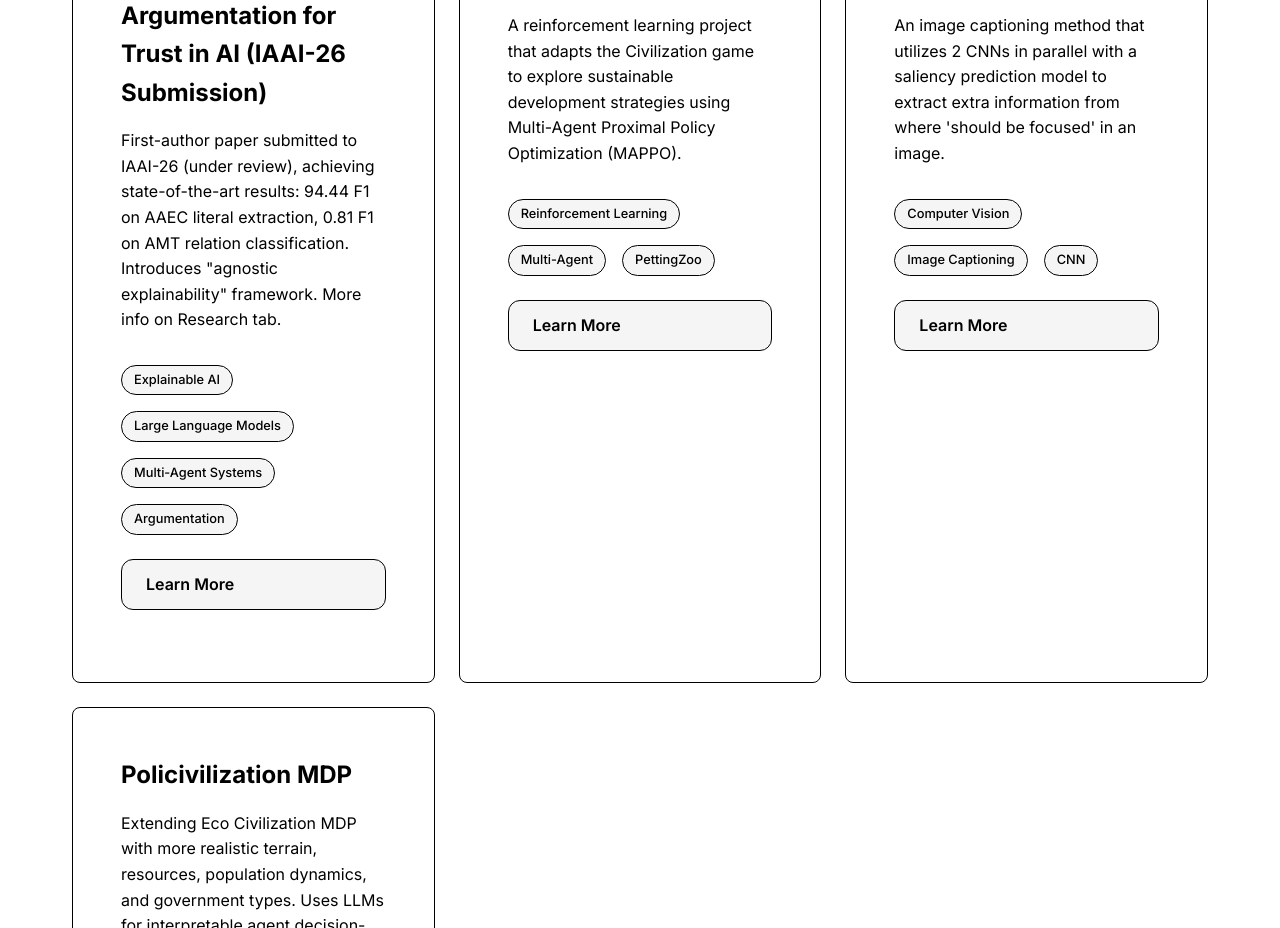
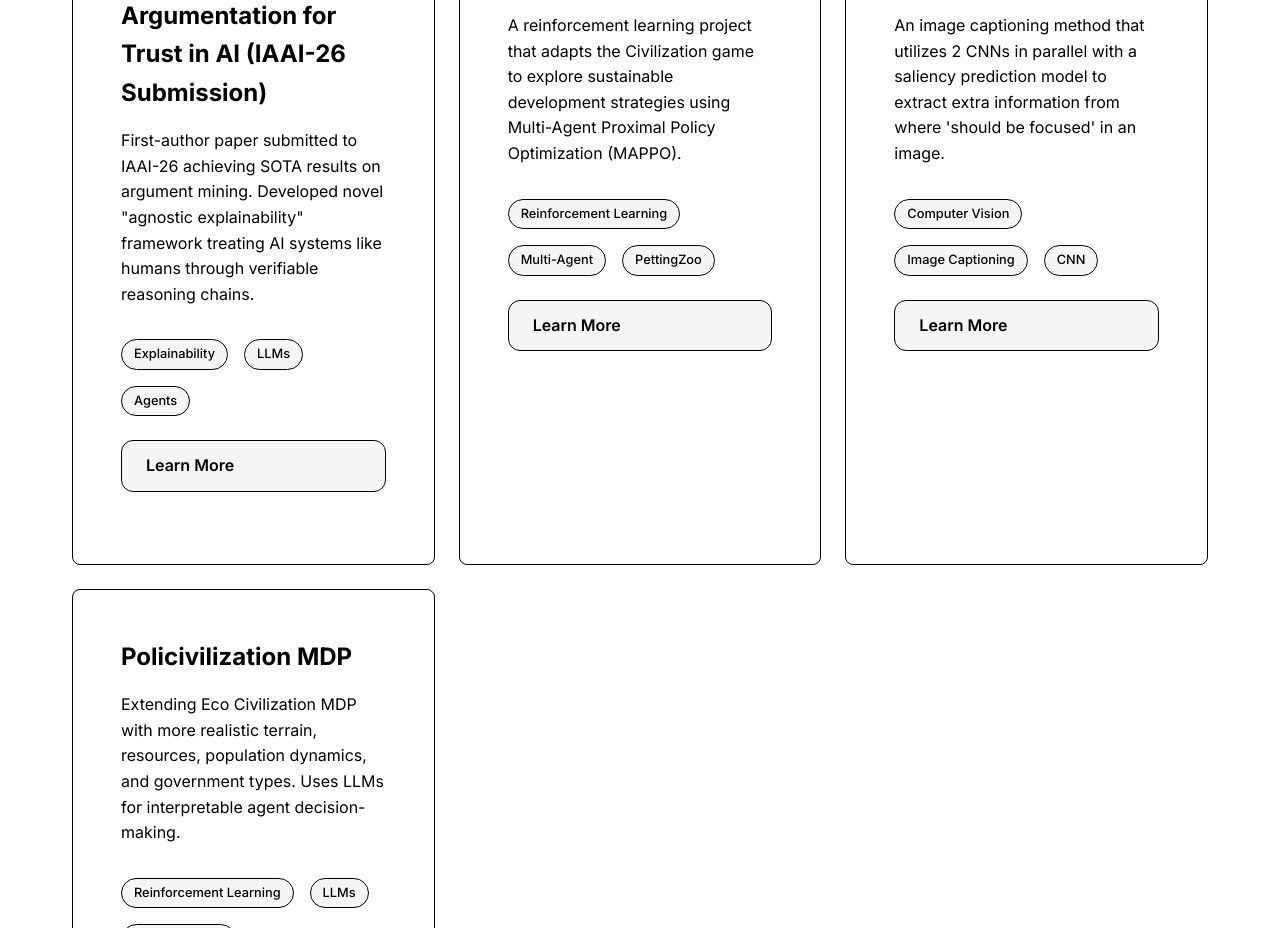
Before and after one commit to Ege-Cakar/ege-cakar.github.io, a React (Create React App) app: page / in a window 1280 px wide. Shown: the part 920-1848 px from the top of the page. Built offline with nearby package versions, Linux system fonts and the light colour scheme.

Commit message:
update projects/research

```diff
--- a/src/pages/Home.js
+++ b/src/pages/Home.js
@@ -64,13 +64,12 @@ const Home = () => {
         <ProjectContent>
           <CardTitle>Structured Argumentation for Trust in AI (IAAI-26 Submission)</CardTitle>
           <p>
-            First-author paper submitted to IAAI-26 (under review), achieving state-of-the-art results: 94.44 F1 on AAEC literal extraction, 0.81 F1 on AMT relation classification. Introduces "agnostic explainability" framework. More info on Research tab.
+            First-author paper submitted to IAAI-26 achieving SOTA results on argument mining. Developed novel "agnostic explainability" framework treating AI systems like humans through verifiable reasoning chains.
           </p>
           <TagContainer>
-            <Tag>Explainable AI</Tag>
-            <Tag>Large Language Models</Tag>
-            <Tag>Multi-Agent Systems</Tag>
-            <Tag>Argumentation</Tag>
+            <Tag>Explainability</Tag>
+            <Tag>LLMs</Tag>
+            <Tag>Agents</Tag>
           </TagContainer>
           <Button href="/research" as={Link} to="/research">
             Learn More
```
